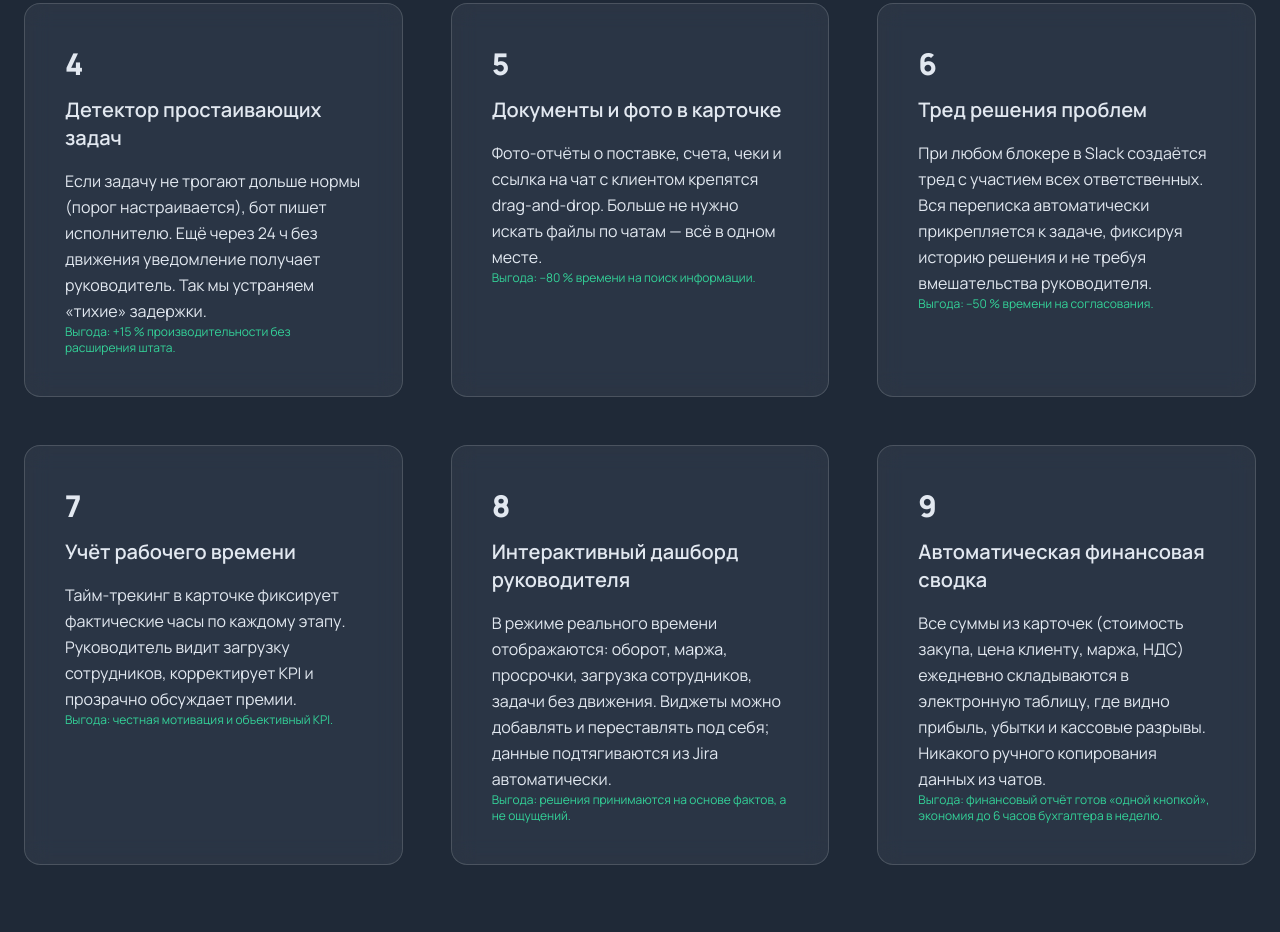
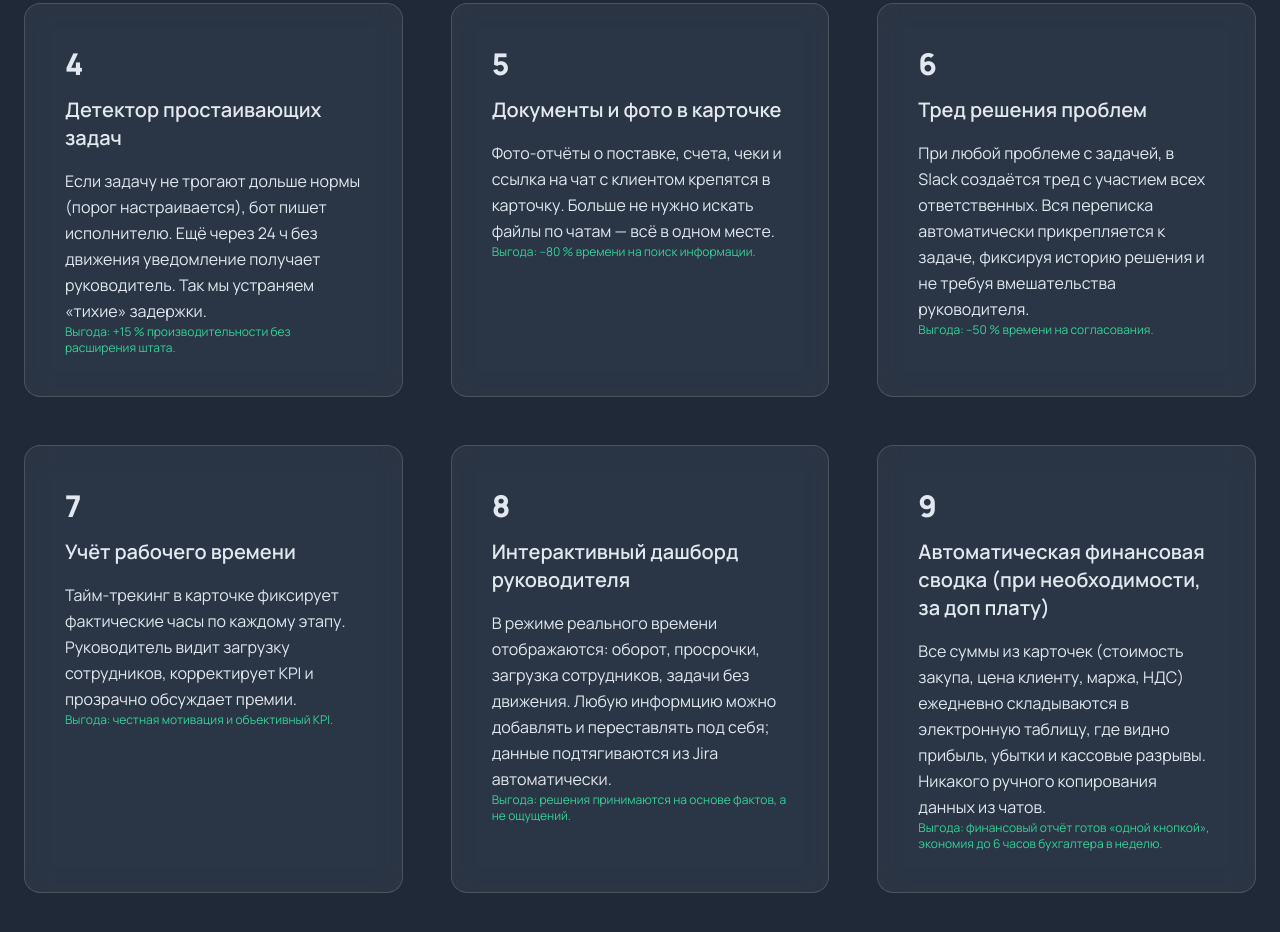
Before and after one commit to Gleb-Dvornikov/union-trade, a plain HTML site: page index.html in a window 1280 px wide. Shown: the part 2969-3901 px from the top of the page. Drawn offline with nearby package versions, Linux system fonts and the light colour scheme.

Commit message:
Update index.html

```diff
--- a/index.html
+++ b/index.html
@@ -191,7 +191,7 @@
       <p class="text-3xl font-extrabold mb-4 float">3</p>
       <h3 class="text-xl font-semibold mb-4">Полный жизненный цикл заявки</h3>
       <p class="text-base leading-relaxed">
-        Статусы: «Запрос поставщику» → «Ожидаем КП» → «Смета согласована» → «Счёт выставлен» → «Оплачено» → «Доставлено» → «Закрыто». Менеджер выбирает поставщиков прямо в карточке, отправляет запрос и фиксирует цены. Сметы поставщика и клиента хранятся вместе, позволяя проверить маржу в один клик. При смене статуса назначается следующий ответственный и новый дедлайн — цепочка не обрывается.
+        Статусы: «Запрос поставщику» → «Ожидаем КП» → «Смета согласована» → «Счёт выставлен» → «Оплачено» → «Доставлено» → «Закрыто». Менеджер выбирает поставщиков прямо в карточке, отправляет запрос и фиксирует цены. При смене статуса назначается следующий ответственный и новый дедлайн — цепочка не обрывается.
       </p>
       <p class="text-xs text-emerald-400 font-medium">Выгода: 100 % прозрачность и аудит за 2 мин.</p>
     </div>
@@ -211,7 +211,7 @@
       <p class="text-3xl font-extrabold mb-4 float">5</p>
       <h3 class="text-xl font-semibold mb-4">Документы и фото в карточке</h3>
       <p class="text-base leading-relaxed">
-        Фото-отчёты о поставке, счета, чеки и ссылка на чат с клиентом крепятся drag-and-drop. Больше не нужно искать файлы по чатам — всё в одном месте.
+        Фото-отчёты о поставке, счета, чеки и ссылка на чат с клиентом крепятся в карточку. Больше не нужно искать файлы по чатам — всё в одном месте.
       </p>
       <p class="text-xs text-emerald-400 font-medium">Выгода: –80 % времени на поиск информации.</p>
     </div>
@@ -221,7 +221,7 @@
       <p class="text-3xl font-extrabold mb-4 float">6</p>
       <h3 class="text-xl font-semibold mb-4">Тред решения проблем</h3>
       <p class="text-base leading-relaxed">
-        При любом блокере в Slack создаётся тред с участием всех ответственных. Вся переписка автоматически прикрепляется к задаче, фиксируя историю решения и не требуя вмешательства руководителя.
+        При любой проблеме с задачей, в Slack создаётся тред с участием всех ответственных. Вся переписка автоматически прикрепляется к задаче, фиксируя историю решения и не требуя вмешательства руководителя.
       </p>
       <p class="text-xs text-emerald-400 font-medium">Выгода: –50 % времени на согласования.</p>
     </div>
@@ -241,7 +241,7 @@
       <p class="text-3xl font-extrabold mb-4 float">8</p>
       <h3 class="text-xl font-semibold mb-4">Интерактивный дашборд руководителя</h3>
       <p class="text-base leading-relaxed">
-        В режиме реального времени отображаются: оборот, маржа, просрочки, загрузка сотрудников, задачи без движения. Виджеты можно добавлять и переставлять под себя; данные подтягиваются из Jira автоматически.
+        В режиме реального времени отображаются: оборот, просрочки, загрузка сотрудников, задачи без движения. Любую информцию можно добавлять и переставлять под себя; данные подтягиваются из Jira автоматически.
       </p>
       <p class="text-xs text-emerald-400 font-medium">Выгода: решения принимаются на основе фактов, а не ощущений.</p>
     </div>
@@ -249,7 +249,7 @@
     <!-- Шаг 9 -->
     <div class="card p-10 rounded-2xl" data-aos="fade-left" data-aos-delay="400">
       <p class="text-3xl font-extrabold mb-4 float">9</p>
-      <h3 class="text-xl font-semibold mb-4">Автоматическая финансовая сводка</h3>
+      <h3 class="text-xl font-semibold mb-4">Автоматическая финансовая сводка (при необходимости, за доп плату)</h3>
       <p class="text-base leading-relaxed">
         Все суммы из карточек (стоимость закупа, цена клиенту, маржа, НДС) ежедневно складываются в электронную таблицу, где видно прибыль, убытки и кассовые разрывы. Никакого ручного копирования данных из чатов.
       </p>
```
